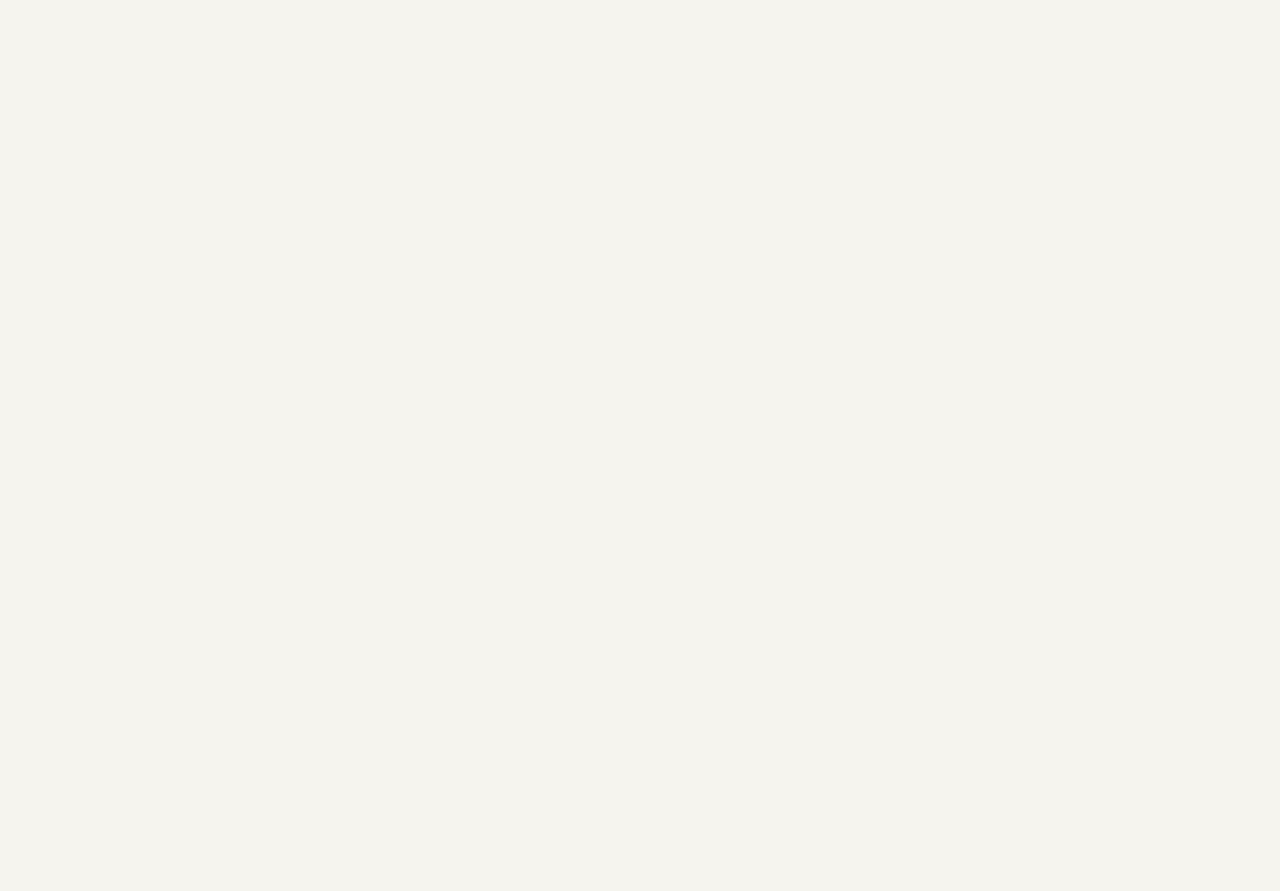
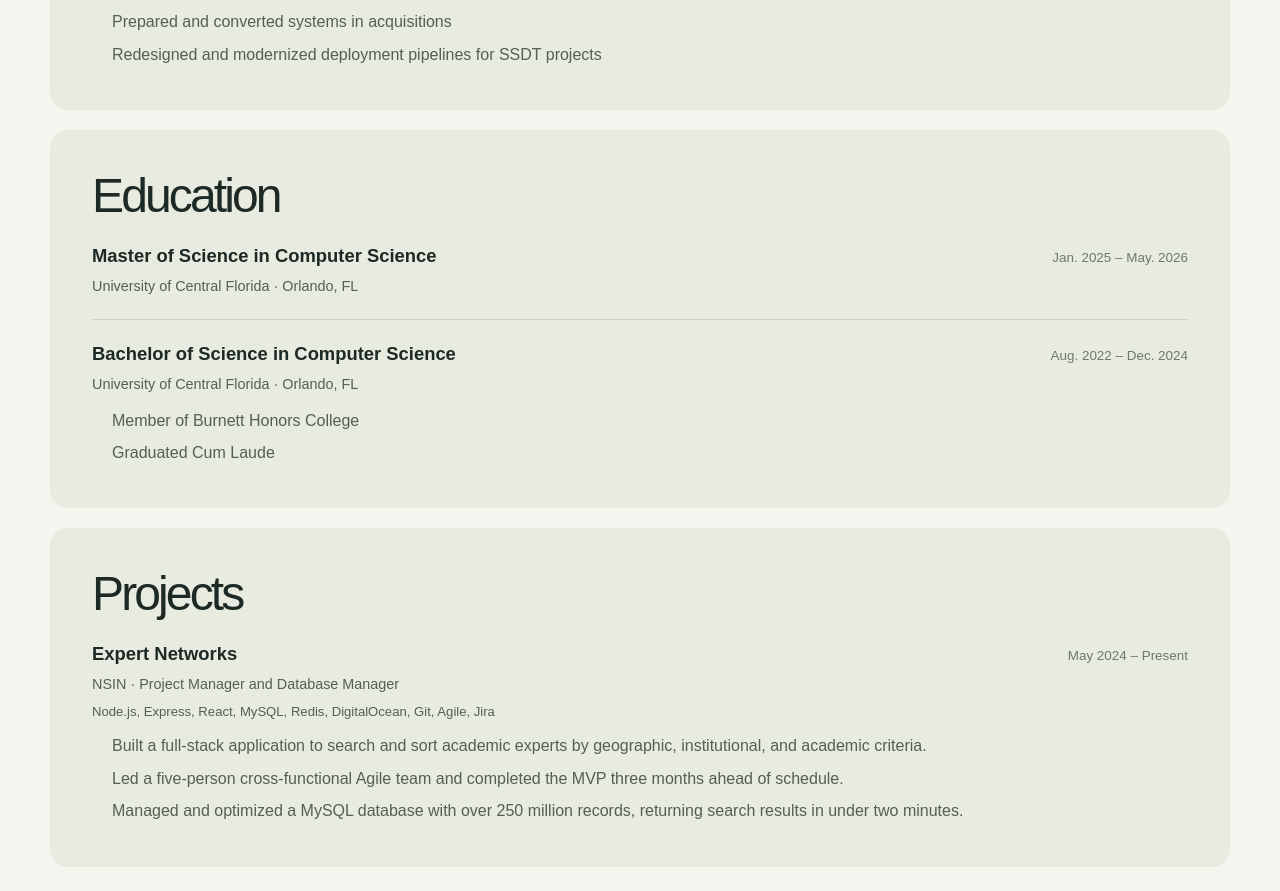
Before and after one commit to solrac031504/personal-website, a Next.js app in the folder personal-website/: page / in a window 1280 px wide. Shown: the part 1246-2137 px from the top of the page. Before the commit the page ends 983 px from the top, so only its background shows below. Built offline with nearby package versions, Linux system fonts and the light colour scheme.

Commit message:
Added experience, education, and projects

```diff
--- a/personal-website/src/app/globals.css
+++ b/personal-website/src/app/globals.css
@@ -260,6 +260,79 @@ a {
   font-size: 1.2rem;
 }
 
+.details-stack {
+  display: flex;
+  flex-direction: column;
+  gap: 20px;
+  margin-top: 20px;
+}
+
+.details-section {
+  min-width: 0;
+  padding: clamp(24px, 4vw, 42px);
+  border-radius: 18px;
+  background: #e8ebdf;
+}
+
+.details-section h2 {
+  margin: 0;
+  font-size: clamp(2rem, 4vw, 3rem);
+  font-weight: 500;
+  letter-spacing: -0.06em;
+  line-height: 1;
+}
+
+.details-entry {
+  margin-top: 22px;
+}
+
+.details-entry + .details-entry {
+  padding-top: 20px;
+  border-top: 1px solid #cdd3c4;
+}
+
+.details-entry-heading {
+  display: flex;
+  flex-wrap: wrap;
+  align-items: baseline;
+  justify-content: space-between;
+  gap: 8px 18px;
+}
+
+.details-entry h3 {
+  margin: 0;
+  font-size: 1.15rem;
+  font-weight: 650;
+}
+
+.details-entry-heading span {
+  color: #6e7770;
+  font-size: 0.84rem;
+}
+
+.details-entry-meta,
+.details-tech {
+  margin: 6px 0 0;
+  color: #536052;
+  font-size: 0.9rem;
+  line-height: 1.5;
+}
+
+.details-tech {
+  font-size: 0.82rem;
+}
+
+.details-entry ul {
+  margin: 12px 0 0;
+  padding-left: 1.25rem;
+  color: #536052;
+  line-height: 1.65;
+}
+
+.details-entry li + li {
+  margin-top: 6px;
+}
+
 .site-footer {
   padding-top: 20px;
   color: var(--muted);
@@ -309,6 +382,10 @@ a {
   .links-card {
     padding: 24px;
   }
+
+  .details-section {
+    padding: 24px;
+  }
 }
 
 @media (max-width: 380px) {
--- a/personal-website/src/app/page.tsx
+++ b/personal-website/src/app/page.tsx
@@ -93,6 +93,65 @@ export default function Home() {
           </div>
         </section>
       </div>
+
+      <div className="details-stack">
+        <section className="details-section" id="experience" aria-labelledby="experience-title">
+          <h2 id="experience-title">Experience</h2>
+          <article className="details-entry">
+            <header className="details-entry-heading">
+              <h3>Database Developer</h3>
+              <span>Jun. 2025 – Present</span>
+            </header>
+            <p className="details-entry-meta">Massey Services · Orlando, FL</p>
+            <ul>
+              <li>Supported, maintained, and developed ETL processes</li>
+              <li>Developed and optimized reports for corporate and field needs</li>
+              <li>Assumed responsibility for report development in CRM-migration project</li>
+              <li>Prepared and converted systems in acquisitions</li>
+              <li>Redesigned and modernized deployment pipelines for SSDT projects</li>
+            </ul>
+          </article>
+        </section>
+
+        <section className="details-section" id="education" aria-labelledby="education-title">
+          <h2 id="education-title">Education</h2>
+          <article className="details-entry">
+            <header className="details-entry-heading">
+              <h3>Master of Science in Computer Science</h3>
+              <span>Jan. 2025 – May. 2026</span>
+            </header>
+            <p className="details-entry-meta">University of Central Florida · Orlando, FL</p>
+          </article>
+          <article className="details-entry">
+            <header className="details-entry-heading">
+              <h3>Bachelor of Science in Computer Science</h3>
+              <span>Aug. 2022 – Dec. 2024</span>
+            </header>
+            <p className="details-entry-meta">University of Central Florida · Orlando, FL</p>
+            <ul>
+              <li>Member of Burnett Honors College</li>
+              <li>Graduated Cum Laude</li>
+            </ul>
+          </article>
+        </section>
+
+        <section className="details-section" id="projects" aria-labelledby="projects-title">
+          <h2 id="projects-title">Projects</h2>
+          <article className="details-entry">
+            <header className="details-entry-heading">
+              <h3>Expert Networks</h3>
+              <span>May 2024 – Present</span>
+            </header>
+            <p className="details-entry-meta">NSIN · Project Manager and Database Manager</p>
+            <p className="details-tech">Node.js, Express, React, MySQL, Redis, DigitalOcean, Git, Agile, Jira</p>
+            <ul>
+              <li>Built a full-stack application to search and sort academic experts by geographic, institutional, and academic criteria.</li>
+              <li>Led a five-person cross-functional Agile team and completed the MVP three months ahead of schedule.</li>
+              <li>Managed and optimized a MySQL database with over 250 million records, returning search results in under two minutes.</li>
+            </ul>
+          </article>
+        </section>
+      </div>
     </main>
   );
 }
```
